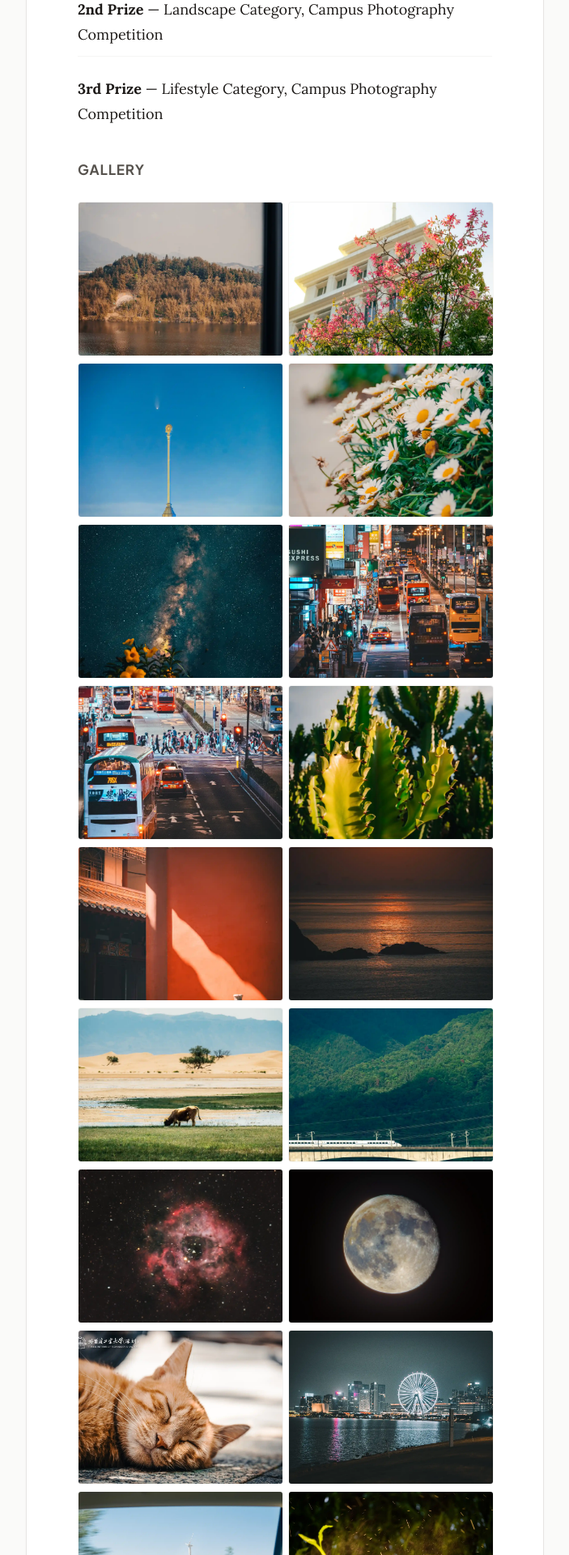
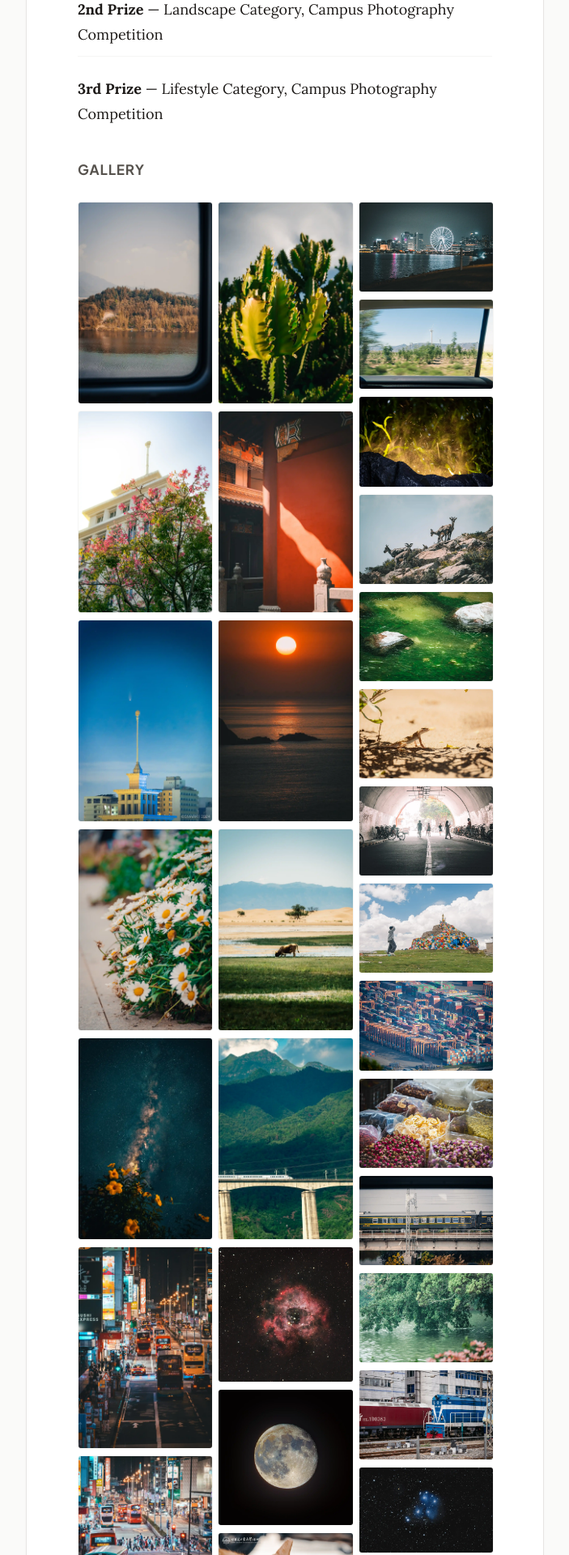
Before and after one commit to SMARK2022/SMARK2022.github.io, a Jekyll site: the page built from hobbies.md, in a window 1280 px wide. Shown: the part 1702-3622 px from the top of the page at 81% size, without its empty margins (288-991 px from the left). Built offline with Jekyll 4.4.1, drawn with Linux system fonts in a browser that asks for light colours; nearby versions of some CDN libraries; comment, search, counter and statistics services are not loaded; a style sheet for code colours, icons or effects is not loaded.

```diff
--- a/assets/css/modern-style.css
+++ b/assets/css/modern-style.css
@@ -573,14 +573,23 @@ body.page .award-list li strong {
 }
 
 /* ---------------------------------------------------------
-   14. Photo Gallery — tight grid, subtle hover
+   14. Photo Gallery — Masonry Layout
    --------------------------------------------------------- */
 body.page .photo-gallery {
-  gap: 8px;
+  display: block; /* Override grid */
+  column-count: 3;
+  column-gap: 8px;
   margin: 1.5em 0;
 }
 
 body.page .photo-gallery img {
+  display: block;
+  width: 100%;
+  height: auto;
+  aspect-ratio: auto !important; /* Override 4/3 */
+  object-fit: initial !important;
+  margin-bottom: 8px;
+  break-inside: avoid;
   border-radius: var(--r-sm);
   border: 1px solid var(--c-rule-light);
   transition: transform 0.3s ease, box-shadow 0.3s ease, opacity 0.3s ease;
@@ -690,8 +699,12 @@ body.page .footer-wrap a:hover {
   }
 
   body.page .photo-gallery {
-    gap: 6px;
-    grid-template-columns: repeat(auto-fill, minmax(120px, 1fr));
+    column-count: 2;
+    column-gap: 6px;
+  }
+
+  body.page .photo-gallery img {
+    margin-bottom: 6px;
   }
 }
 
@@ -705,7 +718,7 @@ body.page .footer-wrap a:hover {
   }
 
   body.page .photo-gallery {
-    grid-template-columns: repeat(auto-fill, minmax(100px, 1fr));
+    column-count: 2;
   }
 }
 
```
Also changed, not shown: index.md (+13 -13 lines), project.md (+13 -0 lines), 3 other files.
